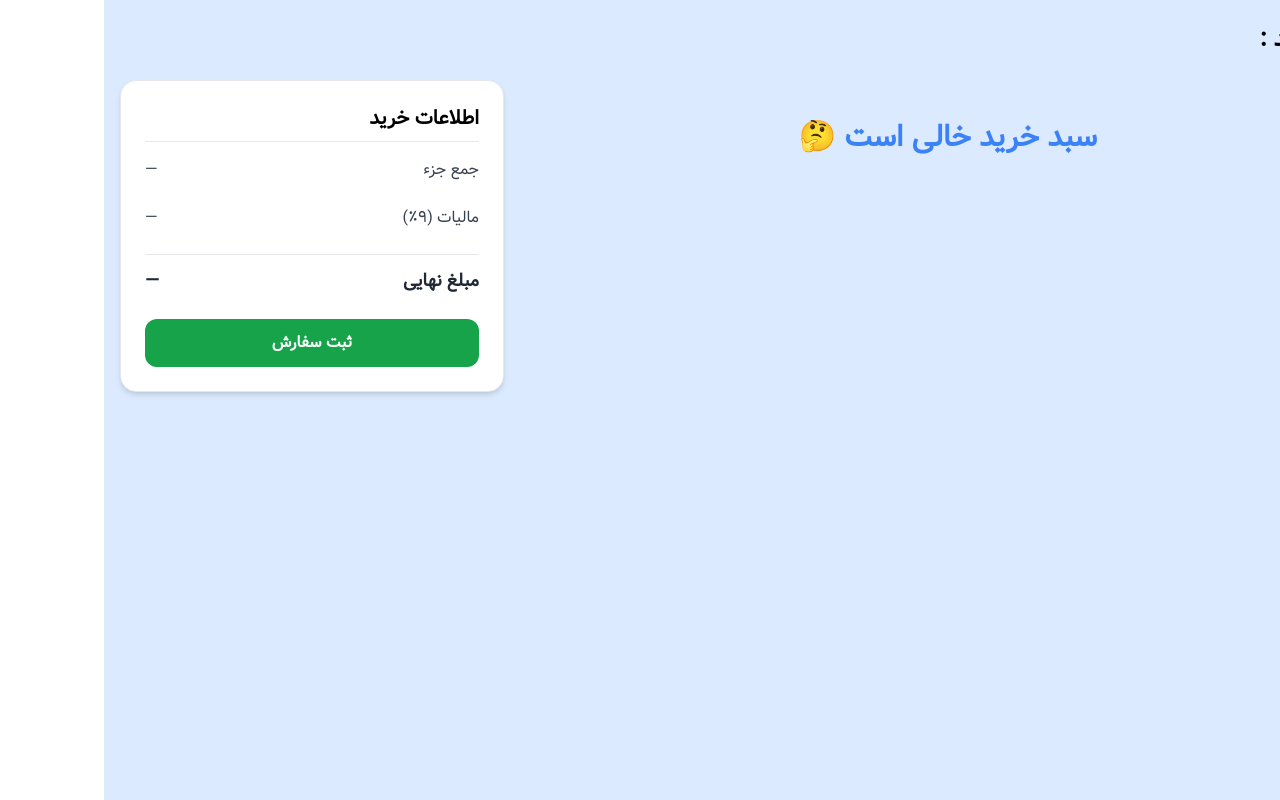
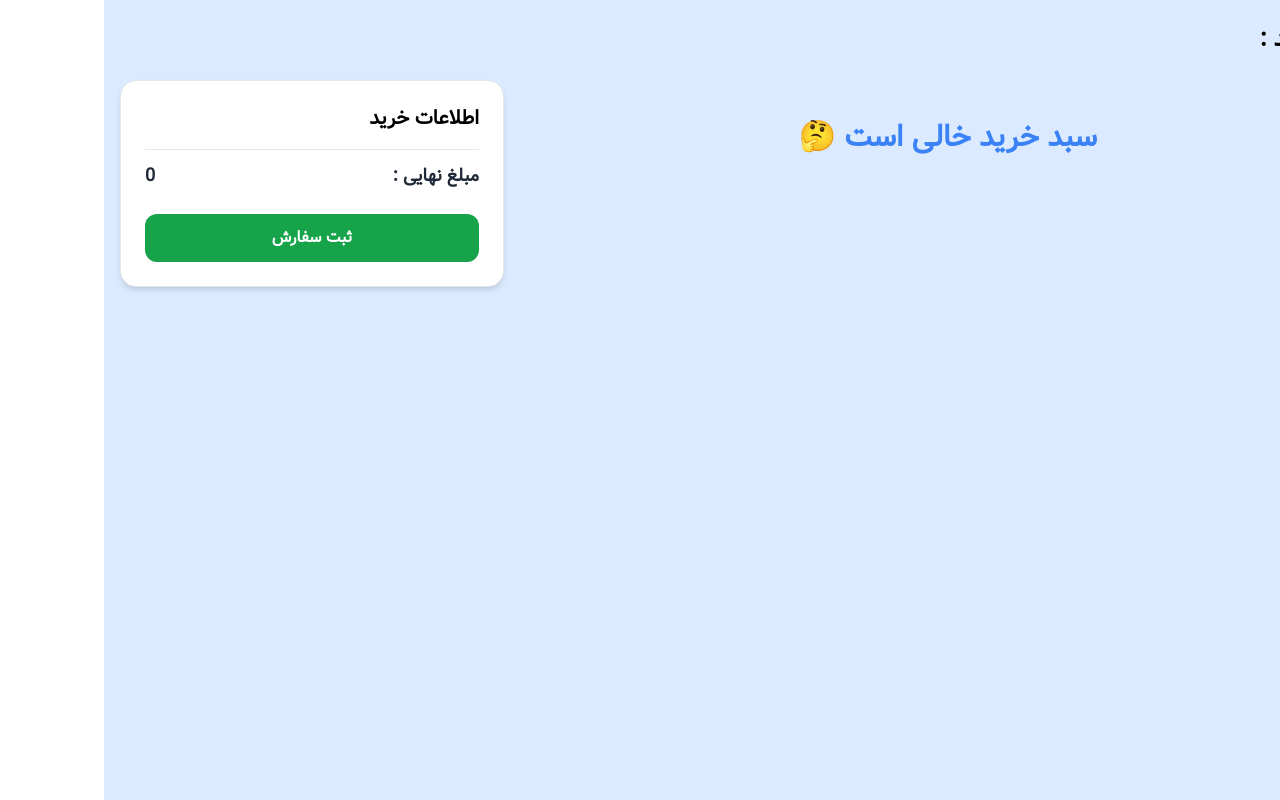
Before and after one commit to peyman-naderi/Nextjs-project, a Next.js app: page /shop in a window 1280 px wide. Built offline with nearby package versions, Linux system fonts and the light colour scheme.

Commit message:
Completion of the project and the end

```diff
--- a/components/Home/header/shop/Shop.js
+++ b/components/Home/header/shop/Shop.js
@@ -33,22 +33,14 @@ export default function CartShopAll() {
 
           {/* بخش خلاصه سفارش */}
           <aside className="w-full lg:w-96 bg-white rounded-2xl shadow-md border p-6 sticky top-20 self-start">
-            <h2 className="text-xl font-semibold mb-4 text-right border-b pb-2">
+            <h2 className="text-xl font-semibold mb-4 text-right ">
               اطلاعات خرید
             </h2>
 
             <div className="space-y-6 text-gray-700 text-right">
-              <div className="flex justify-between text-base">
-                <span>جمع جزء</span>
-                <span>—</span>
-              </div>
-              <div className="flex justify-between text-base">
-                <span>مالیات (۹٪)</span>
-                <span>—</span>
-              </div>
               <div className="flex justify-between font-bold text-lg text-gray-800 border-t pt-3">
-                <span>مبلغ نهایی</span>
-                <span>—</span>
+                <span> مبلغ نهایی :</span>
+                <span>{cart.getTotlaAmount()}</span>
               </div>
             </div>
 
```
